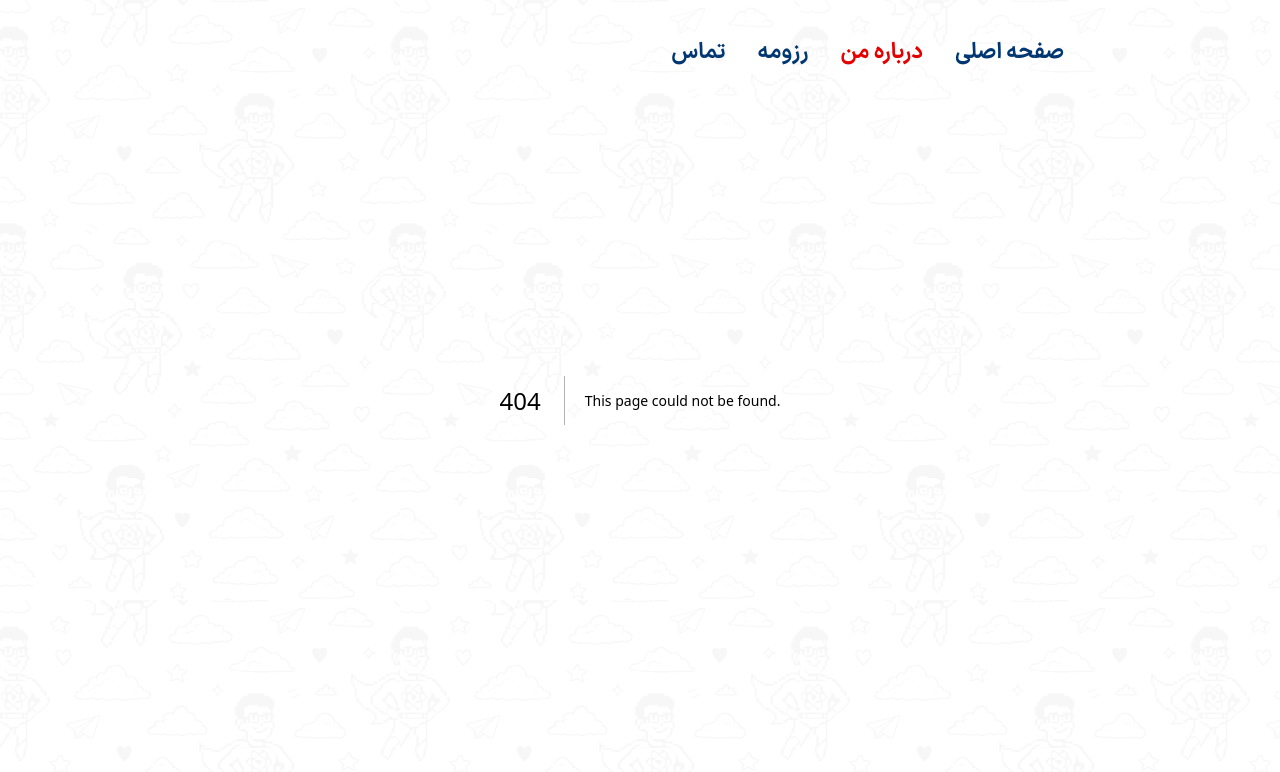
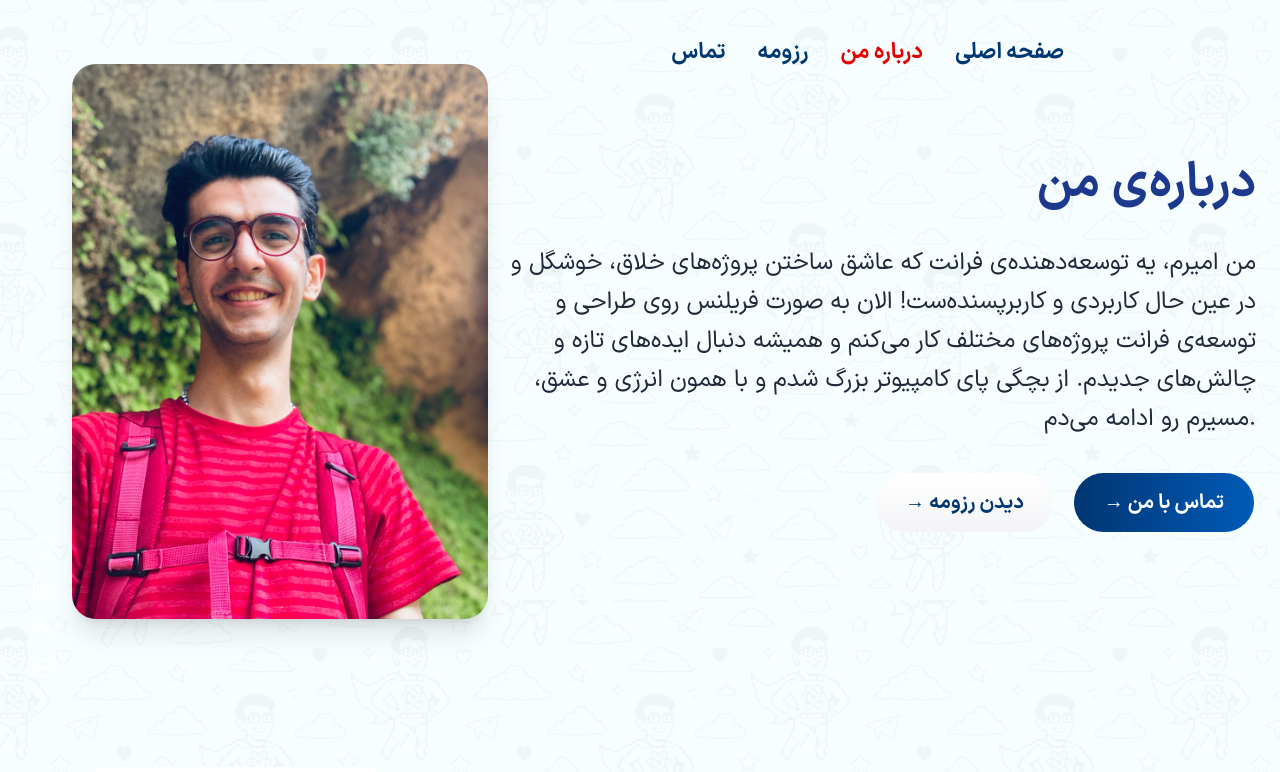
Before and after one commit to AmirShakibafar/portfolioWebsite, a Next.js app: page /about in a window 1280 px wide. Before the commit this address had no page. Shown: the top 772 px of the page. Built offline with nearby package versions, Linux system fonts and the light colour scheme.

Commit message:
added foundation of about me and its hero component

```diff
--- /dev/null
+++ b/src/app/about/page.tsx
@@ -0,0 +1,11 @@
+import AboutHero from "@/components/AboutHero";
+import CtaSection from "@/components/CtaSection";
+
+export default function AboutPage() {
+  return (
+    <>
+      <AboutHero />
+      <CtaSection />
+    </>
+  );
+}
--- /dev/null
+++ b/src/components/AboutHero.tsx
@@ -0,0 +1,73 @@
+// components/AboutHero.tsx
+"use client";
+
+import { motion, Variants, useAnimationControls } from "framer-motion";
+import Image from "next/image";
+import AnimatedWords from "./AnimatedWords";
+import ShinyButton from "./ShinyButton";
+import React, { useEffect } from "react";
+
+export default function AboutHero() {
+  const headingChild: Variants = {
+    visible: { opacity: 1, y: 0, transition: { type: "spring", damping: 12, stiffness: 100 } },
+    hidden: { opacity: 0, y: 20 },
+  };
+
+  const controls = useAnimationControls();
+
+  useEffect(() => {
+    controls.start("fadeIn");
+  }, [controls]);
+
+  const imageVariants: Variants = {
+    hidden: { opacity: 0, x: 60 },
+    fadeIn: { opacity: 1, x: 0, transition: { duration: 0.6, ease: "easeOut" } },
+  };
+
+  return (
+    <section className="flex flex-col lg:flex-row items-center justify-center px-6 py-16 text-right text-gray-800">
+      <motion.div
+        variants={imageVariants}
+        initial="hidden"
+        animate={controls}
+        className="w-full max-w-[465px] mb-6 lg:mb-0 lg:ml-12"
+      >
+        <Image
+          src="/images/aboutme.jpg"
+          alt="Profile"
+          width={465}
+          height={650}
+          className="rounded-3xl shadow-xl"
+        />
+      </motion.div>
+
+      <div className="max-w-3xl">
+        <h1 className="text-[48px] font-bold mb-6 text-blue-900">
+          <AnimatedWords text="درباره‌ی من" direction="rtl" />
+        </h1>
+        <motion.p
+          className="leading-relaxed text-[24px] mb-8"
+          initial="hidden"
+          whileInView="visible"
+          viewport={{ once: true }}
+          transition={{ staggerChildren: 0.05 }}
+        >
+          <motion.span variants={headingChild}>
+            من امیرم، یه توسعه‌دهنده‌ی فرانت که عاشق ساختن پروژه‌های خلاق، خوشگل و در عین حال کاربردی و کاربرپسنده‌ست!
+          </motion.span>{" "}
+          <motion.span variants={headingChild}>
+            الان به صورت فریلنس روی طراحی و توسعه‌ی فرانت پروژه‌های مختلف کار می‌کنم و همیشه دنبال ایده‌های تازه و چالش‌های جدیدم.
+          </motion.span>{" "}
+          <motion.span variants={headingChild}>
+            از بچگی پای کامپیوتر بزرگ شدم و با همون انرژی و عشق، مسیرم رو ادامه می‌دم.
+          </motion.span>
+        </motion.p>
+
+        <div className="flex justify-end gap-4">
+          <ShinyButton text="→ دیدن رزومه" variant="secondary" />
+          <ShinyButton text="→ تماس با من" />
+        </div>
+      </div>
+    </section>
+  );
+}
```
Also changed, not shown: public/images/aboutme.jpg (added).
